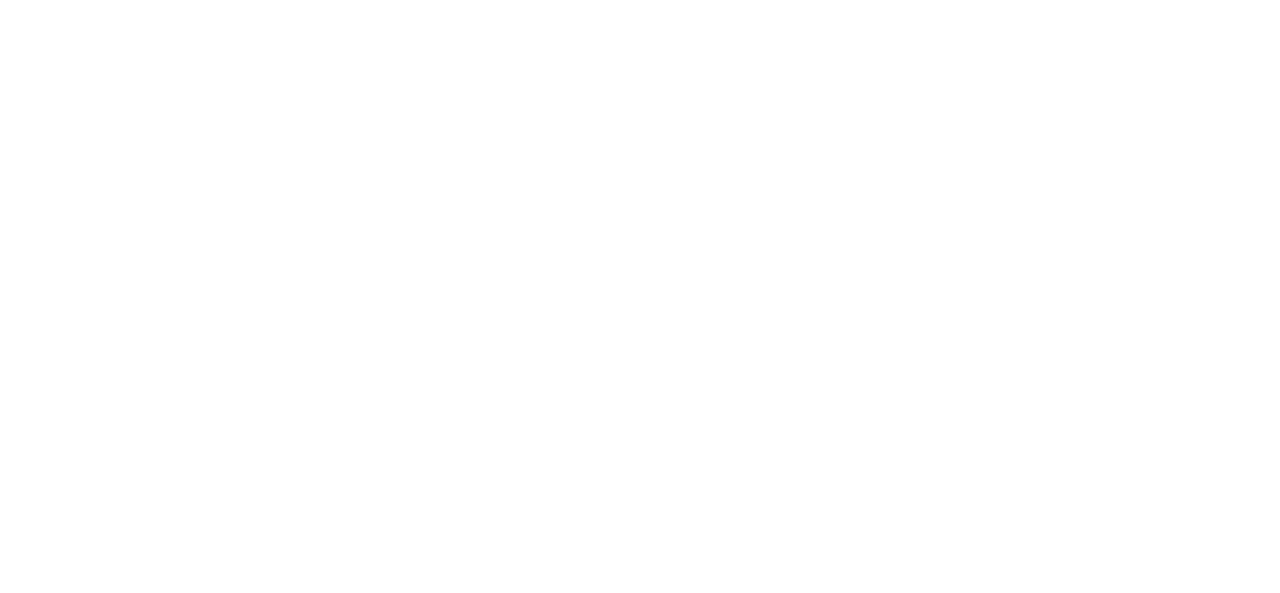
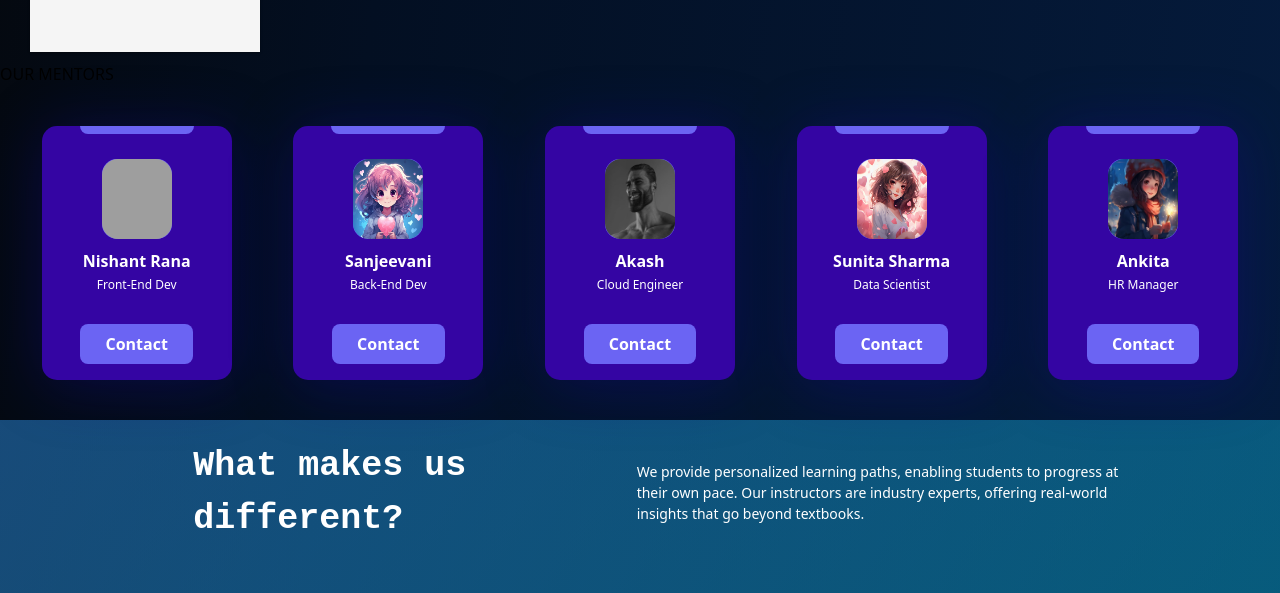
Before and after one commit to NishantRana07/Engineers-hub, a React (Create React App) app: page / in a window 1280 px wide. Shown: the part 1934-2527 px from the top of the page. Before the commit the page ends 800 px from the top, so only its background shows below. Built offline with nearby package versions, Linux system fonts and the light colour scheme; grey boxes are pictures that could not be loaded.

Commit message:
Update App.js

```diff
--- a/src/App.js
+++ b/src/App.js
@@ -2,13 +2,23 @@
 import Nav from './components/nav'
 import Hero from './components/hero'
 import './App.css'
+import Course from './components/Course'
+import Mentors from'./components/mentors'
+import Reviews from './components/reviews'
+import Features from './components/features'
+import Footer from './components/footer'
 function App() {
   return (
     <div>
       <Nav/>
       <Hero/>
+      <div className="per"><p>OUR COURSES</p></div>
+      <div class="products w-screen flex flex-wrap justify-between items-center px-[30px] py-[10px]"><Course/></div>
+      <Mentors/>
+      <Features/>
+      <Reviews/>
+      <Footer/>
     </div>
-
   )
 }
 
```
